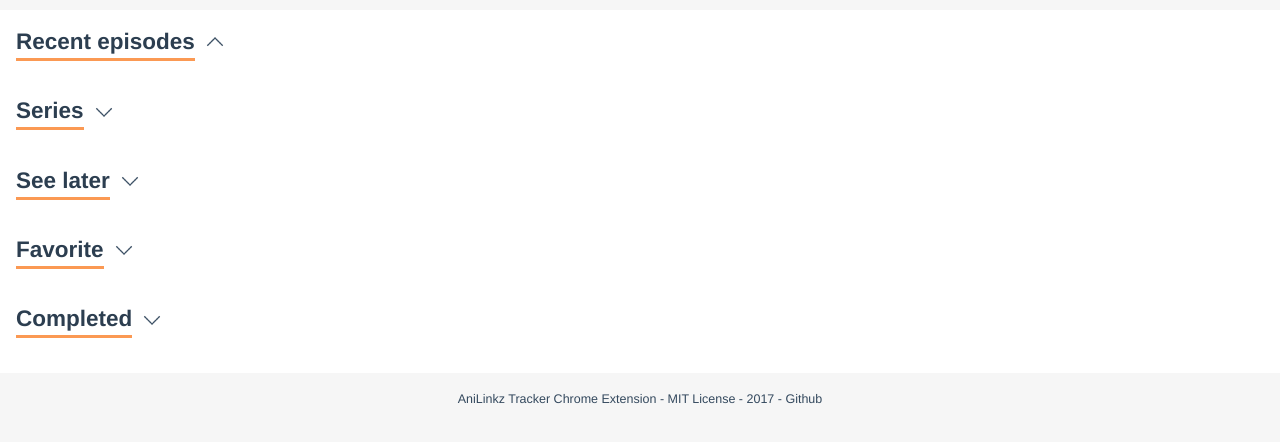
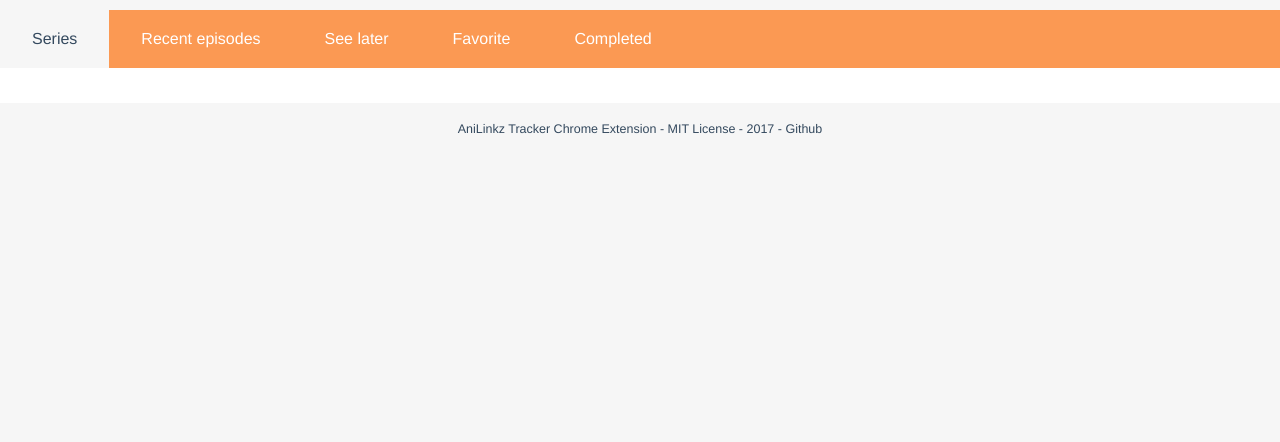
Before and after one commit to jonathanargentiero/anilinkz-tracker, a browser extension: page dashboard.html in a window 1280 px wide. Both pictures are taken after a click on the link "Series". Shown: the part 80-522 px from the top of the page. Drawn offline with Linux system fonts and the light colour scheme.

Commit message:
feat(dashboard): improve dashboard navigation and design

```diff
--- a/dashboard.html
+++ b/dashboard.html
@@ -13,45 +13,55 @@
     </picture>
     <h1>AniLinkz Tracker</h1>
   </header>
-  <main>
-    <section>
-      <a href="#recent-episodes" class="expand active">
-        <h2 class="float--left">Recent episodes</h2>
+  <nav>
+    <ul>
+      <li>
+        <a href="#series" class="expand active">
+          Series
+          <span id="series-count" class="series-count"></span>
         </a>
-      <ul id="recent-episodes"></ul>
-    </section>
-    <section>
-      <a href="#recent-series" class="expand active">
-        <h2 class="float--left">Series</h2>
+      </li>
+      <li>
+        <a href="#recent-episodes" class="expand">
+          Recent episodes
+          <span id="recent-count" class="series-count"></span>
         </a>
-      <ul id="series"></ul>
-    </section>
-    <section>
+      </li>
+      <li>
         <a href="#seelater" class="expand">
-        <h2 class="float--left">
           See later
           <span id="seelater-count" class="series-count"></span>
-        </h2>
         </a>
-      <ul id="seelater"></ul>
-    </section>
-    <section>
+      </li>
+      <li>
         <a href="#favorite" class="expand">
-        <h2 class="float--left">
           Favorite
           <span id="favorite-count" class="series-count"></span>
-        </h2>
         </a>
-      <ul id="favorite"></ul>
-    </section>
-    <section>
+      </li>
+      <li>
         <a href="#completed" class="expand">
-        <h2 class="float--left">
           Completed
           <span id="completed-count" class="series-count"></span>
-        </h2>
         </a>
-      <ul id="completed"></ul>
+      </li>
+    </ul>
+  </nav>
+  <main>
+    <section id="series" class="block active">
+      <ul id="series-list"></ul>
+    </section>
+    <section id="recent-episodes" class="block">
+      <ul id="recent-episodes-list"></ul>
+    </section>
+    <section id="seelater" class="block">
+      <ul id="seelater-list"></ul>
+    </section>
+    <section id="favorite" class="block">
+      <ul id="favorite-list"></ul>
+    </section>
+    <section id="completed" class="block">
+      <ul id="completed-list"></ul>
     </section>
   </main>
   <footer>
--- a/dashboard.js
+++ b/dashboard.js
@@ -91,7 +91,8 @@ const renderLists = (sortedUserData) => {
       </li>
     `;
   });
-  document.getElementById('recent-episodes').innerHTML = recentEpisodesMarkup ? recentEpisodesMarkup.join('') : '';
+  document.getElementById('recent-episodes-list').innerHTML = recentEpisodesMarkup ? recentEpisodesMarkup.join('') : '';
+  document.getElementById('recent-count').innerHTML = `(${recentEpisodesMarkup.length})`;
   // build recent series list
   const seriesMarkup = Object.keys(userData.SERIES).map((seriesId) => {
     const series = userData.SERIES[seriesId];
@@ -109,7 +110,8 @@ const renderLists = (sortedUserData) => {
       </li>
     `;
   });
-  document.getElementById('series').innerHTML = seriesMarkup ? seriesMarkup.join('') : '';
+  document.getElementById('series-list').innerHTML = seriesMarkup ? seriesMarkup.join('') : '';
+  document.getElementById('series-count').innerHTML = `(${seriesMarkup.length})`;
   // build see later list
   const seeLaterMarkup = seelater.map((seriesId) => {
     const series = userData.SERIES[seriesId];
@@ -125,7 +127,7 @@ const renderLists = (sortedUserData) => {
       </li>
     `;
   });
-  document.getElementById('seelater').innerHTML = seeLaterMarkup ? seeLaterMarkup.join('') : '';
+  document.getElementById('seelater-list').innerHTML = seeLaterMarkup ? seeLaterMarkup.join('') : '';
   document.getElementById('seelater-count').innerHTML = `(${seeLaterMarkup.length})`;
   // build see later list
   const favoriteMarkup = favorite.map((seriesId) => {
@@ -142,7 +144,7 @@ const renderLists = (sortedUserData) => {
       </li>
     `;
   });
-  document.getElementById('favorite').innerHTML = favoriteMarkup ? favoriteMarkup.join('') : '';
+  document.getElementById('favorite-list').innerHTML = favoriteMarkup ? favoriteMarkup.join('') : '';
   document.getElementById('favorite-count').innerHTML = `(${favoriteMarkup.length})`;
   // build see later list
   const completedMarkup = completed.map((seriesId) => {
@@ -159,7 +161,7 @@ const renderLists = (sortedUserData) => {
       </li>
     `;
   });
-  document.getElementById('completed').innerHTML = completedMarkup ? completedMarkup.join('') : '';
+  document.getElementById('completed-list').innerHTML = completedMarkup ? completedMarkup.join('') : '';
   document.getElementById('completed-count').innerHTML = `(${completedMarkup.length})`;
   // activate listeners on icons click
   document.querySelectorAll('.icon').forEach((toggleIcon) => {
@@ -193,9 +195,11 @@ const activateExpandable = () => {
   document.querySelectorAll('.expand').forEach((element) => {
     element.onclick = (e) => {
       e.preventDefault();
-      element.className = element.className.indexOf('active') >= 0 ?
-        'expand' :
-        'expand active';
+      document.querySelector('.expand.active').className = 'expand';
+      element.className = 'expand active';
+      const targetId = element.getAttribute('href').slice(1);
+      document.querySelector('.block.active').className = 'block';
+      document.getElementById(targetId).className = 'block active';
     };
   });
 };
--- a/style.css
+++ b/style.css
@@ -142,8 +142,8 @@ h3 + .link-view-all, h4 + .link-view-all {
 
 .episode-link + .icon,
 .episode-series-link + .icon{
-  width: 20px;
-  height: 20px;
+  width: 21px;
+  height: 21px;
   margin: 0 0.5rem;
 }
 
@@ -172,6 +172,11 @@ h3 + .link-view-all, h4 + .link-view-all {
   opacity: 0.7;
 }
 
+.block .episode-series-title {
+  margin-right: 0.5rem;
+  float: left;
+}
+
 .icon-favorite,
 .icon-seelater,
 .icon-completed,
@@ -185,6 +190,14 @@ h3 + .link-view-all, h4 + .link-view-all {
   text-indent: -9999px;
   float: left;
   margin: 0.3rem 0.5rem 0 0;
+}
+
+.block .icon-favorite,
+.block .icon-seelater,
+.block .icon-completed {
+  width: 21px;
+  height: 21px;
+  margin: 0 0.25rem;
 }
 
 .icon-favorite:hover,
@@ -235,36 +248,43 @@ h3 + .link-view-all, h4 + .link-view-all {
   background-image: url('icons/cancel-active.png');
 }
 
+nav {
+  display: block;
+  padding: 0;
+  margin: 0;
+  background: #fb9953;
+}
+
+nav > ul {
+  display: flex;
+  flex-flow: row;
+  justify-content: left;
+  padding: 0;
+  margin: 0;
+  width: 100%;
+}
+
 .expand {
   display: block;
-  background-repeat: no-repeat;
-  background-position: right 21px;
-  background-size: 20px 20px;
-  overflow: hidden;
-  float: left;
-  padding-right: 30px;
-  background-image: url('icons/expand.png');
+  padding: 1rem 2rem;
+  color: white;
 }
 
 .expand:hover {
-  background-image: url('icons/expand-active.png');
+  color: #34495e;
 }
 
 .expand.active {
-  background-image: url('icons/collapse.png');
-  background-position: right 23px;
+  background: #f6f6f6;
+  color: #fb9953;
+  color: #34495e;
 }
 
-.expand.active:hover {
-  background-image: url('icons/collapse-active.png');
+.block {
+  display: none;
 }
 
-.expand + ul {
-  display: none;
-  clear: both;
-}
-
-.expand.active + ul {
+.block.active {
   display: block;
 }
 
```
Lines whose indentation alone changed are shown as unchanged.
